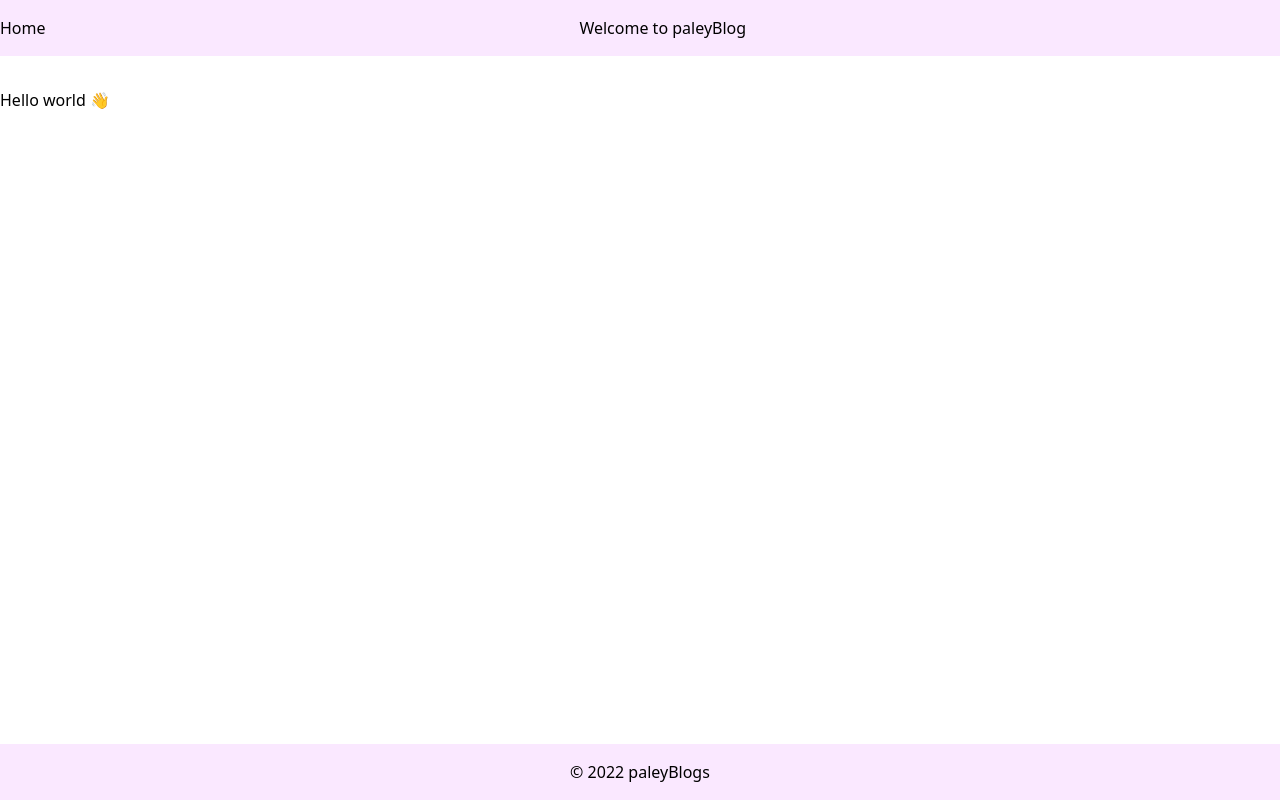
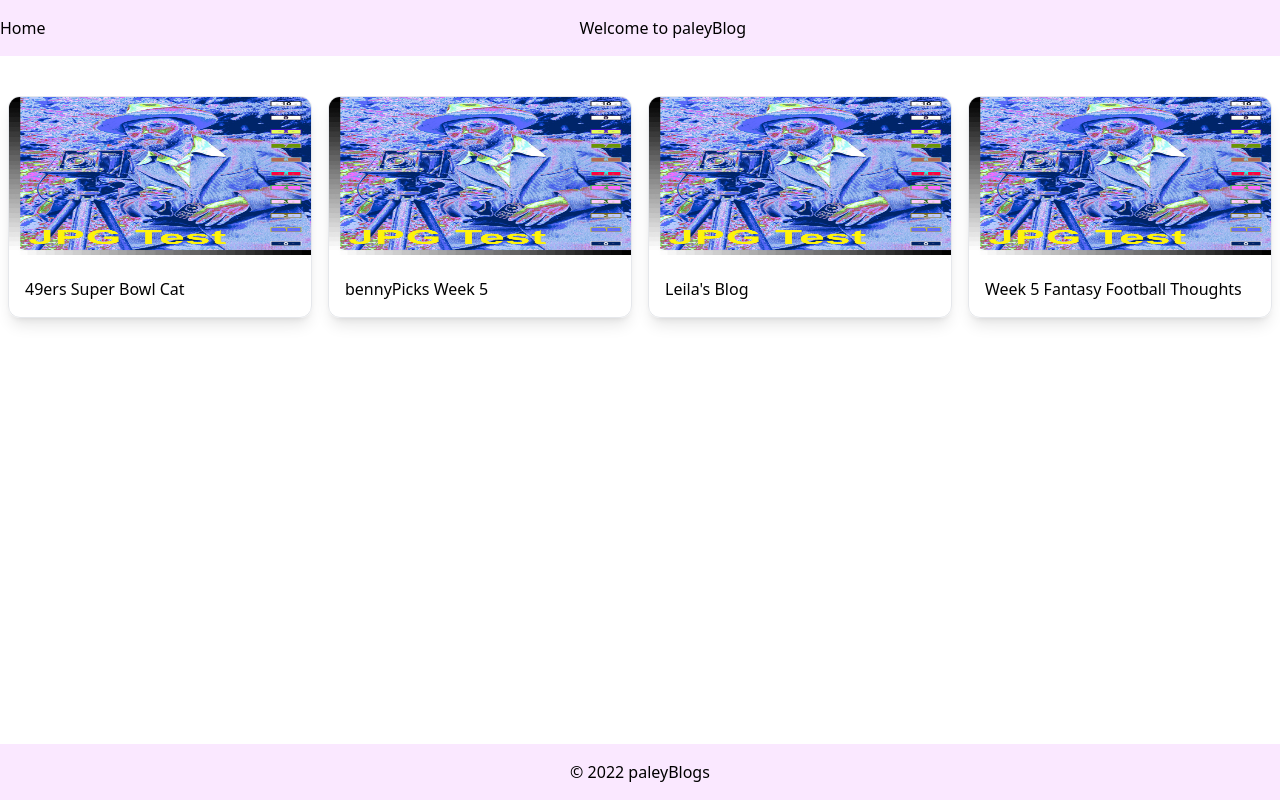
Before and after one commit to ben40d9/next-blog, a Next.js app: page / in a window 1280 px wide. Built offline with nearby package versions, Linux system fonts and the light colour scheme.

Commit message:
initial val

```diff
--- a/pages/index.js
+++ b/pages/index.js
@@ -1,3 +1,60 @@
-export default function GridMember() {
-  return <div>Hello world 👋</div>;
+import fs from "fs";
+import matter from "gray-matter";
+import Image from "next/image";
+import Link from "next/link";
+
+export async function getStaticProps() {
+  //leverage the fs module
+  const files = fs.readdirSync("posts");
+
+  //loop over all the posts to extract the fontmatter
+  // part to get the title and image.
+  const posts = files.map((fileName) => {
+    //define slug
+    const slug = fileName.replace(".md", "");
+
+    //read file by using fs module again & once loaded
+    //we use the matter pkg to read the file & extract
+    //the data object (change data var to frontmatter)
+    const readFile = fs.readFileSync(`posts/${fileName}`, "utf-8");
+    const { data: frontmatter } = matter(readFile);
+
+    //last thing is to return the props that our
+    //componnent will recieve
+    return {
+      slug,
+      frontmatter,
+    };
+  });
+
+  return {
+    props: {
+      posts,
+    },
+  };
 }
+
+export default function Home({ posts }) {
+  return (
+    <div className="grid grid-cols-1 md:grid-cols-3 lg:grid-cols-4 p-4 md:p-0">
+      {posts.map(({ slug, frontmatter }) => (
+        <div
+          key={slug}
+          className="border border-gray-200 m-2 rounded-xl shadow-lg overflow-hidden flex flex-col"
+        >
+          <Link href={`/post/${slug}`}>
+            <a>
+              <Image
+                width={650}
+                height={340}
+                alt={frontmatter.title}
+                src={`/${frontmatter.socialImage}`}
+              />
+              <h1 className="p-4">{frontmatter.title}</h1>
+            </a>
+          </Link>
+        </div>
+      ))}
+    </div>
+  );
+}
```
